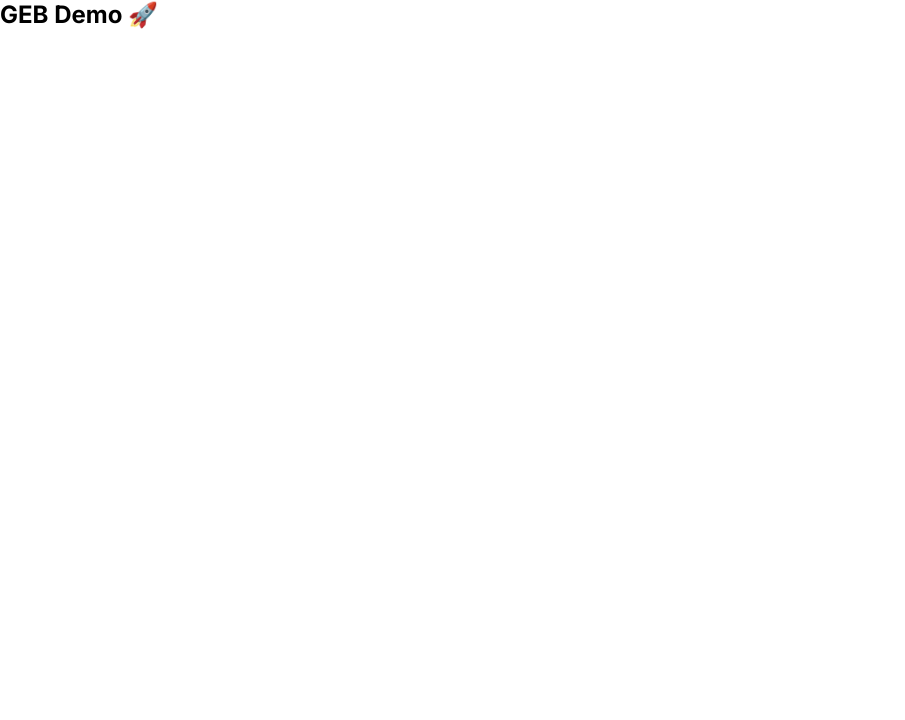
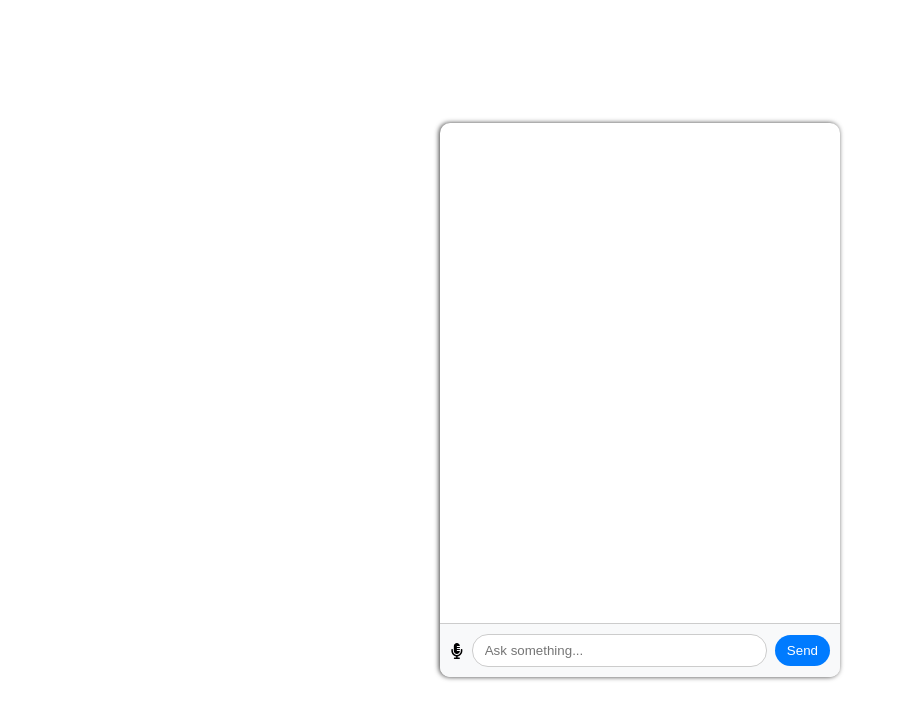
Before and after one commit to arkalal/GEB-Demo-AI, a Next.js app: page / in a window 1280 px wide. Shown: the top 720 px of the page, without its empty margins (0-905 px from the left). Built offline with nearby package versions, Linux system fonts and the light colour scheme.

Commit message:
created first bot

```diff
--- /dev/null
+++ b/axios/api.js
@@ -0,0 +1,11 @@
+import axios from "axios";
+import { baseUrlStaging, baseUrlTest } from "./baseUrl";
+
+const instance = axios.create({
+  baseURL: `${baseUrlTest}/api/`,
+  headers: {
+    "Content-Type": "application/json",
+  },
+});
+
+export default instance;
--- /dev/null
+++ b/axios/baseUrl.js
@@ -0,0 +1,2 @@
+export const baseUrlTest = "http://localhost:3000";
+export const baseUrlStaging = "https://gen-ai-playground.vercel.app";
--- /dev/null
+++ b/components/NormalChatbot/NormalChatbot.js
@@ -0,0 +1,128 @@
+"use client";
+
+import React, { useEffect, useRef, useState } from "react";
+import styles from "./NormalChatbot.module.scss";
+import axios from "../../axios/api";
+import { FaMicrophoneAlt } from "react-icons/fa";
+import { v4 as uuidv4 } from "uuid";
+
+const NormalChatbot = () => {
+  const [Prompt, setPrompt] = useState("");
+  const [chatHistory, setChatHistory] = useState([]);
+  const [isAITyping, setIsAITyping] = useState(false);
+
+  const messagesEndRef = useRef(null);
+  const recognition = useRef(null);
+
+  // Training the chat model with custom instructions to interact with the user in a specific way based on the use case.
+
+  const systemMessage = {
+    role: "system",
+    content: `You are an AI assistant. You may need to call functions to complete your tasks. You can only call functions if user has given you permission to do so. If you don't know the arguments to pass into function you MUST ASK TO THE USER. Dont call the function untill you get all the arguments from the user. If you feel any arguments is missing ask that to the user again, until you get all the arguments, and then call the function`,
+  };
+
+  const [conversationHistory, setConversationHistory] = useState([
+    systemMessage,
+  ]);
+
+  // Training the chat model with custom instructions to interact with the user in a specific way based on the use case.
+
+  const scrollToBottom = () => {
+    messagesEndRef.current?.scrollIntoView({ behavior: "smooth" });
+  };
+
+  useEffect(() => {
+    scrollToBottom();
+  }, [chatHistory, isAITyping]);
+
+  const startSpeechRecognition = async (e) => {
+    recognition.current = new window.webkitSpeechRecognition();
+    recognition.current.onresult = (event) => {
+      const transcript = event.results[0][0].transcript;
+      handleSubmit(e, transcript);
+    };
+
+    recognition.current.start();
+  };
+
+  const handleSubmit = async (e, transcript) => {
+    e.preventDefault();
+    const userMessage = {
+      role: "user",
+      content: transcript ? transcript : Prompt,
+    };
+
+    const updatedHistory = [...conversationHistory, userMessage];
+    setConversationHistory(updatedHistory);
+
+    const mesId = uuidv4();
+
+    // Update chat history with user prompt immediately
+    let newChatHistory = [
+      ...chatHistory,
+      {
+        prompt: transcript ? transcript : Prompt,
+        response: "",
+      },
+    ];
+    setChatHistory(newChatHistory);
+    setIsAITyping(true);
+
+    try {
+      const chatsData = {
+        prompt: transcript ? transcript : Prompt,
+        conversationHistory: conversationHistory,
+      };
+
+      const res = await axios.post("chats", chatsData);
+      const data = res.data;
+      console.log(data);
+      newChatHistory[newChatHistory.length - 1].response = data.content;
+
+      setChatHistory(newChatHistory);
+      setIsAITyping(false); // AI stops 'typing'
+    } catch (error) {
+      console.error(error);
+      setIsAITyping(false); // In case of an error, AI stops 'typing'
+    }
+
+    setPrompt(""); // Clear the input after submitting
+  };
+
+  return (
+    <div className={styles.ChatAssistants}>
+      <div className={styles.chatHistory}>
+        {chatHistory.map((chat, index) => {
+          return (
+            <div className={styles.chatQuery} key={index}>
+              <div className={styles.userText}>
+                <p>{chat.prompt}</p>
+              </div>
+
+              <div className={styles.aiText}>
+                <p>{chat.response || (isAITyping && "typing...")}</p>
+              </div>
+            </div>
+          );
+        })}
+
+        <div ref={messagesEndRef} />
+      </div>
+
+      <form onSubmit={handleSubmit} className={styles.chatForm}>
+        <FaMicrophoneAlt onClick={startSpeechRecognition} />
+        <input
+          value={Prompt}
+          onChange={(e) => {
+            setPrompt(e.target.value);
+          }}
+          type="text"
+          placeholder="Ask something..."
+        />
+        <button type="submit">Send</button>
+      </form>
+    </div>
+  );
+};
+
+export default NormalChatbot;
--- /dev/null
+++ b/components/NormalChatbot/NormalChatbot.module.scss
@@ -0,0 +1,125 @@
+.ChatAssistants {
+  position: absolute;
+  top: 50%;
+  left: 50%;
+  transform: translate(-50%, -50%);
+  width: 400px;
+  background: white;
+  box-shadow: -1px 0px 5px 0px rgba(0, 0, 0, 0.75);
+  display: flex;
+  flex-direction: column;
+  overflow: hidden;
+  border-radius: 10px;
+
+  .chatHistory {
+    height: 500px;
+    overflow-y: auto;
+    display: flex;
+    flex-direction: column;
+    padding: 10px;
+    gap: 10px;
+    overflow-x: hidden;
+
+    .chatQuery {
+      display: flex;
+      flex-direction: column; // Stack the user and AI text blocks vertically
+      gap: 8px; // Adjust gap to your preference
+
+      .userText,
+      .aiText {
+        max-width: 75%; // To prevent chat bubbles from stretching full width
+        word-wrap: break-word; // To prevent text overflow
+      }
+
+      .userText {
+        align-self: flex-end;
+        margin-bottom: 4px;
+        width: fit-content;
+        margin-top: 15px;
+        margin-left: 60px;
+
+        p {
+          line-height: 25px;
+          padding: 8px 12px;
+          white-space: pre-wrap;
+          border-radius: 16px;
+          background-color: #007bff; // Or your preferred color for user message
+          color: white;
+        }
+      }
+
+      .aiText {
+        align-self: flex-start;
+        margin-top: 15px;
+        width: fit-content;
+        margin-right: 60px;
+        margin-bottom: 10px;
+
+        p {
+          line-height: 25px;
+          background-color: #f1f0f0; // Or your preferred color for assistant message
+          border-radius: 16px;
+          padding: 8px 12px;
+          white-space: pre-wrap;
+        }
+      }
+    }
+
+    .typing {
+      align-self: flex-start;
+      background-color: #dddddd; // Or your preferred color for typing indicator
+      color: black;
+      border-radius: 16px;
+      padding: 8px 12px;
+      margin-bottom: 4px;
+      max-width: 70%;
+      margin-top: 15px;
+    }
+  }
+
+  .chatForm {
+    border-top: 1px solid #ccc;
+    padding: 10px;
+    background: #f8f9fa;
+    display: flex;
+    align-items: center;
+    gap: 8px;
+
+    input[type="text"] {
+      width: calc(100% - 40px); // input width minus button width
+      padding: 8px 12px;
+      border: 1px solid #ccc;
+      border-radius: 16px;
+      // margin-right: 8px;
+    }
+
+    button {
+      padding: 8px 12px;
+      background-color: #007bff;
+      color: white;
+      border: none;
+      border-radius: 16px;
+      cursor: pointer;
+
+      &:hover {
+        background-color: darken(#007bff, 10%);
+      }
+    }
+  }
+}
+
+.slickNext,
+.slickPrev {
+  color: #000; /* Use a color that contrasts with the slider background */
+  position: absolute;
+  top: 50%;
+  transform: translateY(-50%);
+}
+
+.slickNext {
+  right: -25px; /* Adjust as necessary */
+}
+
+.slickPrev {
+  left: -25px; /* Adjust as necessary */
+}
--- /dev/null
+++ b/src/app/api/chats/route.js
@@ -0,0 +1,34 @@
+import { NextResponse } from "next/server";
+import OpenAI from "openai";
+
+const openAi = new OpenAI({
+  apiKey: process.env.OPENAI_API_KEY,
+});
+
+export async function POST(req) {
+  try {
+    const { prompt, conversationHistory } = await req.json();
+
+    if (!prompt) {
+      return NextResponse.json({ message: "prompt required" }, { status: 401 });
+    }
+
+    const messages = conversationHistory.map((item) => ({
+      role: item.role, // 'user' or 'system'
+      content: item.content,
+    }));
+
+    messages.push({ role: "user", content: prompt });
+
+    const response = await openAi.chat.completions.create({
+      messages: messages,
+      model: "gpt-4-0613",
+      temperature: 0.9,
+      max_tokens: 1000,
+    });
+
+    return NextResponse.json(response.choices[0].message);
+  } catch (error) {
+    return NextResponse.json({ message: error }, { status: 400 });
+  }
+}
--- a/src/app/page.js
+++ b/src/app/page.js
@@ -1,9 +1,10 @@
 import React from "react";
+import NormalChatbot from "../../components/NormalChatbot/NormalChatbot";
 
 const page = () => {
   return (
     <div>
-      <h2>GEB Demo 🚀</h2>
+      <NormalChatbot />
     </div>
   );
 };
```
Also changed, not shown: axios/getApi.js (added, +12 -0 lines), package.json (+6 -1 lines), 2 other files (tests, documents, lock files or other folders).
